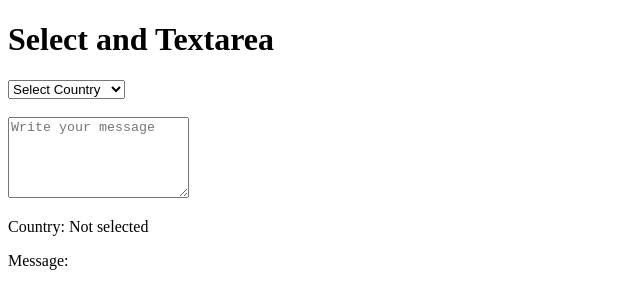
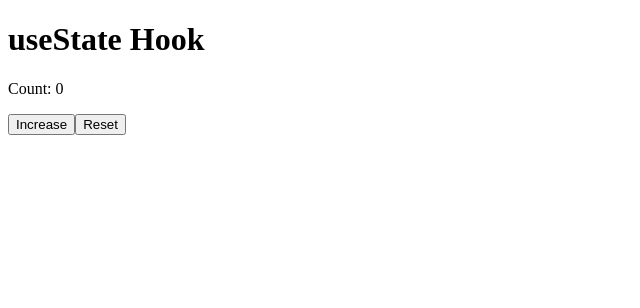
Before and after one commit to abdullahshabir31/React-Learning, a React (Vite) app: page / in a window 1280 px wide. Shown: the top 308 px of the page, without its empty margins (0-640 px from the left). Built offline with nearby package versions, Linux system fonts and the light colour scheme.

Commit message:
Add useState hook example

```diff
--- /dev/null
+++ b/src/10-Hooks/01-use-state-hook.jsx
@@ -0,0 +1,19 @@
+import { useState } from "react";
+
+function UseStateHook() {
+  const [count, setCount] = useState(0);
+
+  return (
+    <div>
+      <h1>useState Hook</h1>
+
+      <p>Count: {count}</p>
+
+      <button onClick={() => setCount(count + 1)}>Increase</button>
+
+      <button onClick={() => setCount(0)}>Reset</button>
+    </div>
+  );
+}
+
+export default UseStateHook;
--- a/src/App.jsx
+++ b/src/App.jsx
@@ -1,7 +1,7 @@
-import SelectAndTextarea from "./09-Forms/05-select-and-textarea";
+import UseStateHook from "./10-Hooks/01-use-state-hook";
 
 function App() {
-  return <SelectAndTextarea />;
+  return <UseStateHook />;
 }
 
 export default App;
```
